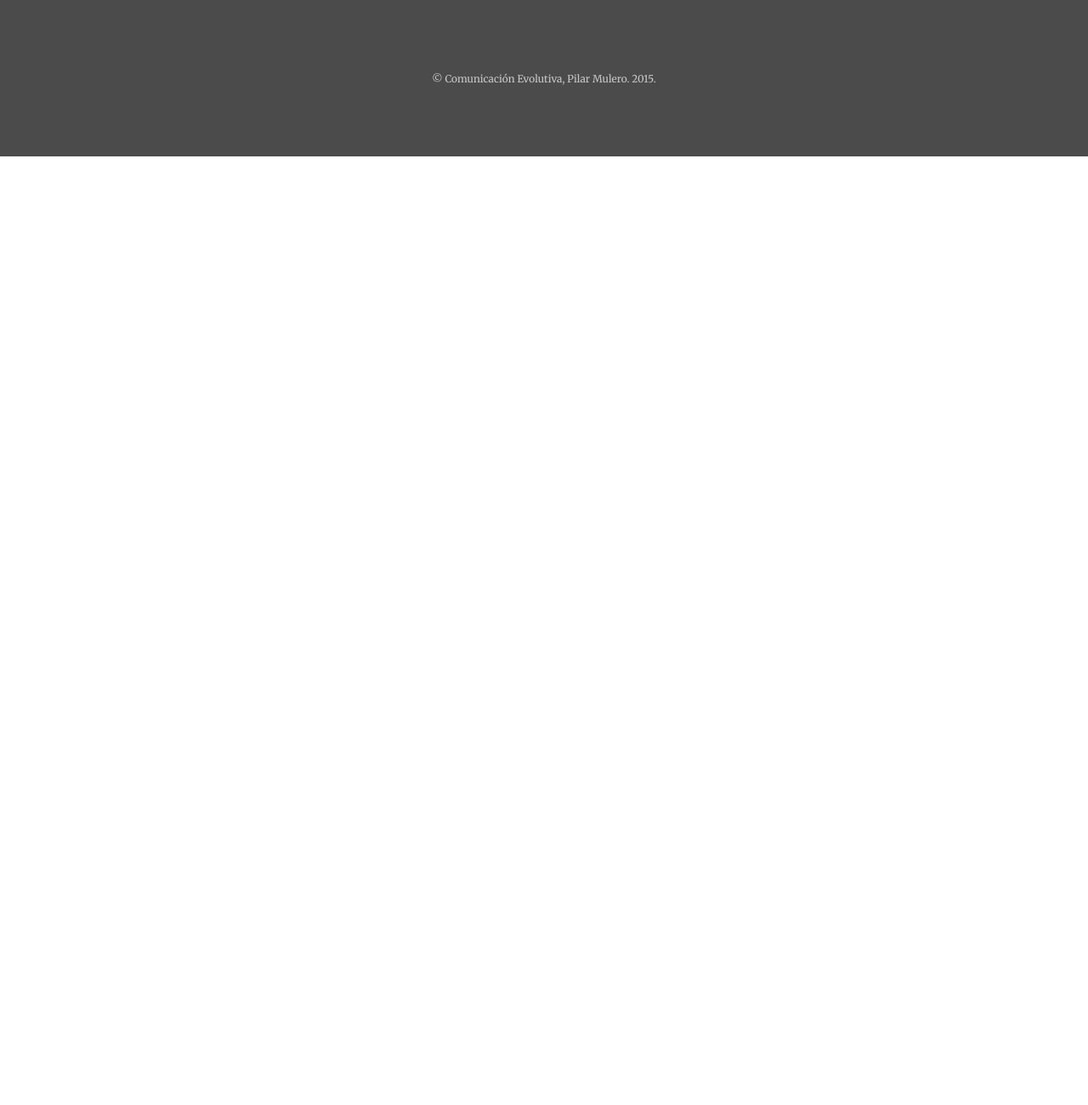
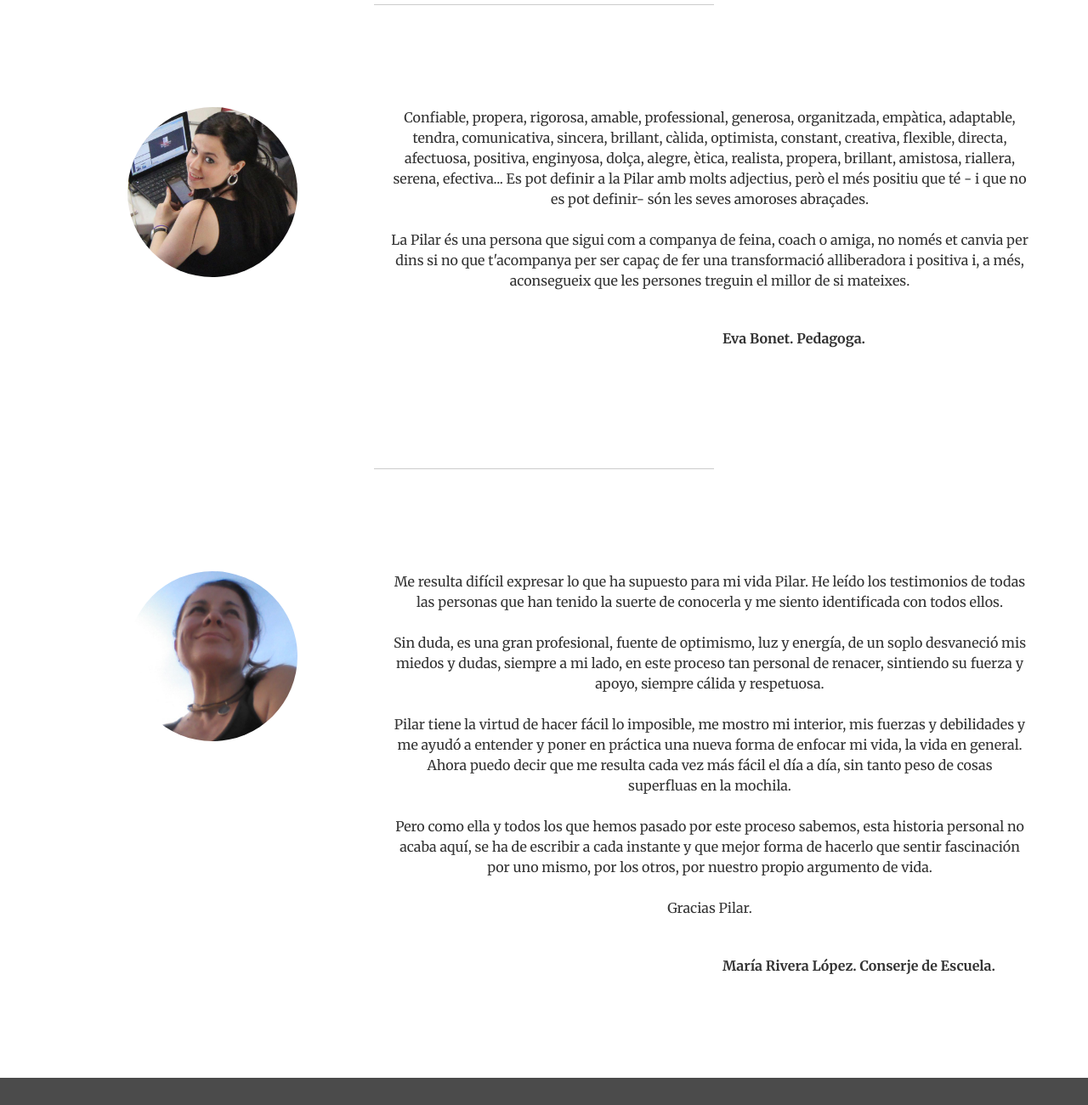
Before and after one commit to comunicacionevolutiva/comunicacionevolutiva.github.io, a plain HTML site: page opiniones.html in a window 1280 px wide. Shown: the part 4060-5360 px from the top of the page at 85% size. Before the commit the page ends 4244 px from the top, so only its background shows below. Drawn offline with Linux system fonts and the light colour scheme.

Commit message:
Add two more opinions

```diff
--- a/opiniones.html
+++ b/opiniones.html
@@ -175,6 +175,48 @@ Una fant&agrave;stica companya de viatge, que ajuda a persones i organitzacions
         </div>
     </section>
 
+    <hr class="primary">
+
+    <section id="about">
+        <div class="container">
+            <div class="row">
+                <div class="col-lg-4 text-center">
+                    <img src="img/evabonet.jpg" style="width: 200px; height: 200px" class="img-circle">
+                </div>
+                <div class="col-lg-8 text-center">
+                    <p>Confiable, propera, rigorosa, amable, professional, generosa, organitzada, empàtica, adaptable, tendra, comunicativa, sincera, brillant, càlida, optimista, constant, creativa, flexible, directa, afectuosa, positiva, enginyosa, dolça, alegre, ètica, realista, propera, brillant, amistosa, riallera, serena, efectiva... Es pot definir a la Pilar amb molts adjectius, però el més positiu que té - i que no es pot definir- són les seves amoroses abraçades.</br></br>
+                    La Pilar és una persona que sigui com a companya de feina, coach o amiga, no només et canvia per dins si no que t'acompanya per ser capaç de fer una transformació alliberadora i positiva i, a més, aconsegueix que les persones treguin el millor de si mateixes.<br/><br/>
+                      </p>
+                </div>
+                <div class="col-lg-4 col-lg-offset-8">
+                    <p><b>Eva Bonet. Pedagoga.</b></p>
+                </div>
+            </div>
+        </div>
+    </section>
+
+    <hr class="primary">
+
+    <section id="about">
+        <div class="container">
+            <div class="row">
+                <div class="col-lg-4 text-center">
+                    <img src="img/mariarivera.jpg" style="width: 200px; height: 200px" class="img-circle">
+                </div>
+                <div class="col-lg-8 text-center">
+                    <p>Me resulta  difícil expresar lo que ha supuesto para mi vida Pilar. He leído los testimonios de todas las personas que han tenido la suerte de conocerla y me siento identificada con todos ellos.</br></br>
+                    Sin duda, es una gran profesional, fuente de optimismo, luz y energía, de un soplo desvaneció mis miedos y dudas, siempre a mi lado, en este proceso tan personal de renacer, sintiendo su fuerza y apoyo, siempre cálida y respetuosa.</br></br>
+                    Pilar tiene la virtud de hacer fácil lo imposible, me mostro mi interior, mis fuerzas y debilidades y me ayudó a entender y poner en práctica una nueva forma de enfocar mi vida, la vida en general. Ahora puedo decir que me resulta cada vez más fácil el día a día, sin tanto peso de cosas superfluas en la mochila.</br></br>
+                    Pero como ella y todos los que hemos pasado por este proceso sabemos, esta historia personal no acaba aquí, se ha de escribir a cada instante y que mejor forma de hacerlo que sentir fascinación por uno mismo, por los otros, por nuestro propio argumento de vida.</br></br>
+                    Gracias Pilar.</br></br>
+                      </p>
+                </div>
+                <div class="col-lg-4 col-lg-offset-8">
+                    <p><b>María Rivera López. Conserje de Escuela.</b></p>
+                </div>
+            </div>
+        </div>
+    </section>
 
     <section id="footer">
         <div class="container-fluid">
```
Also changed, not shown: img/evabonet.jpg (added), img/mariarivera.jpg (added).
